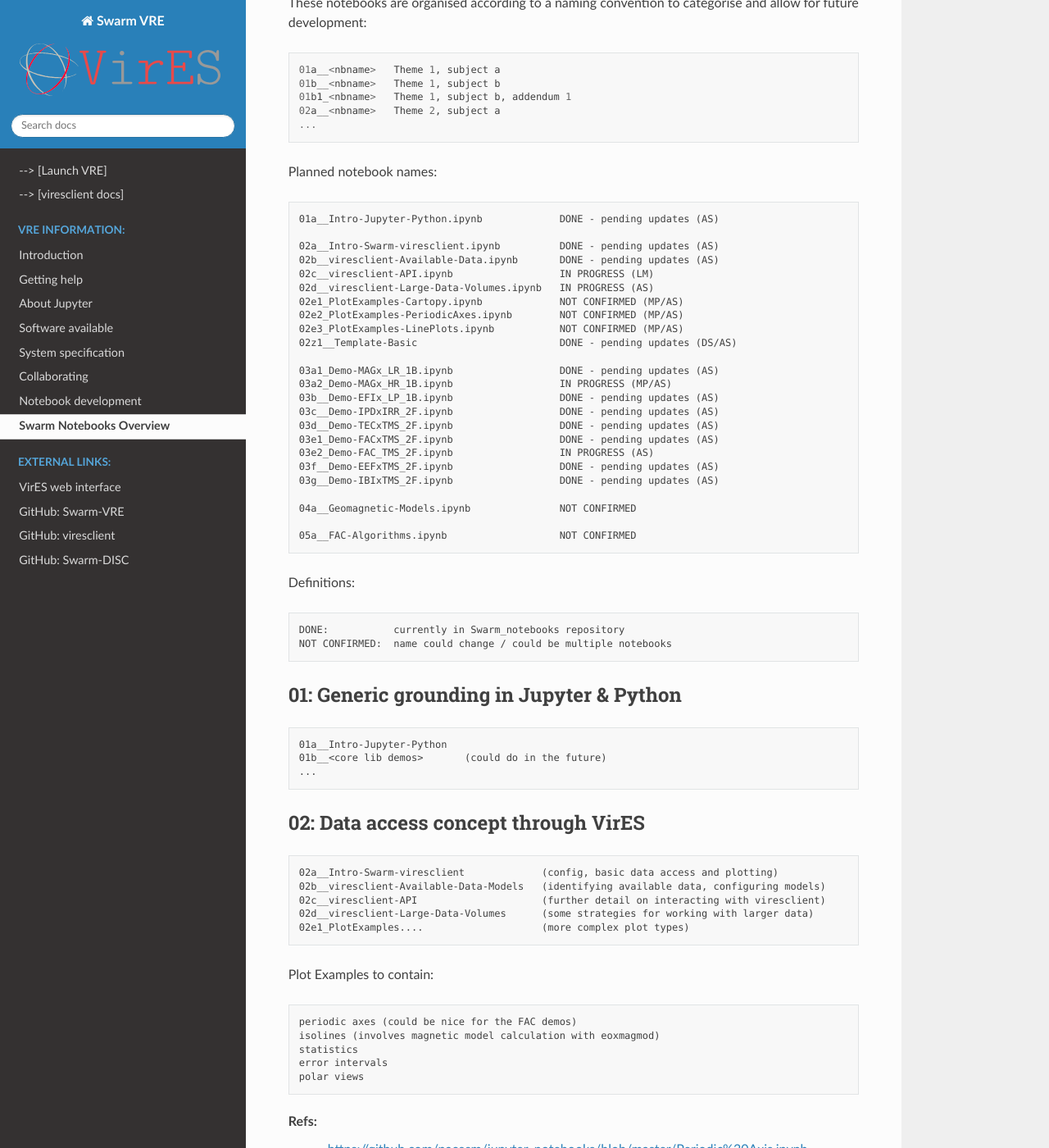
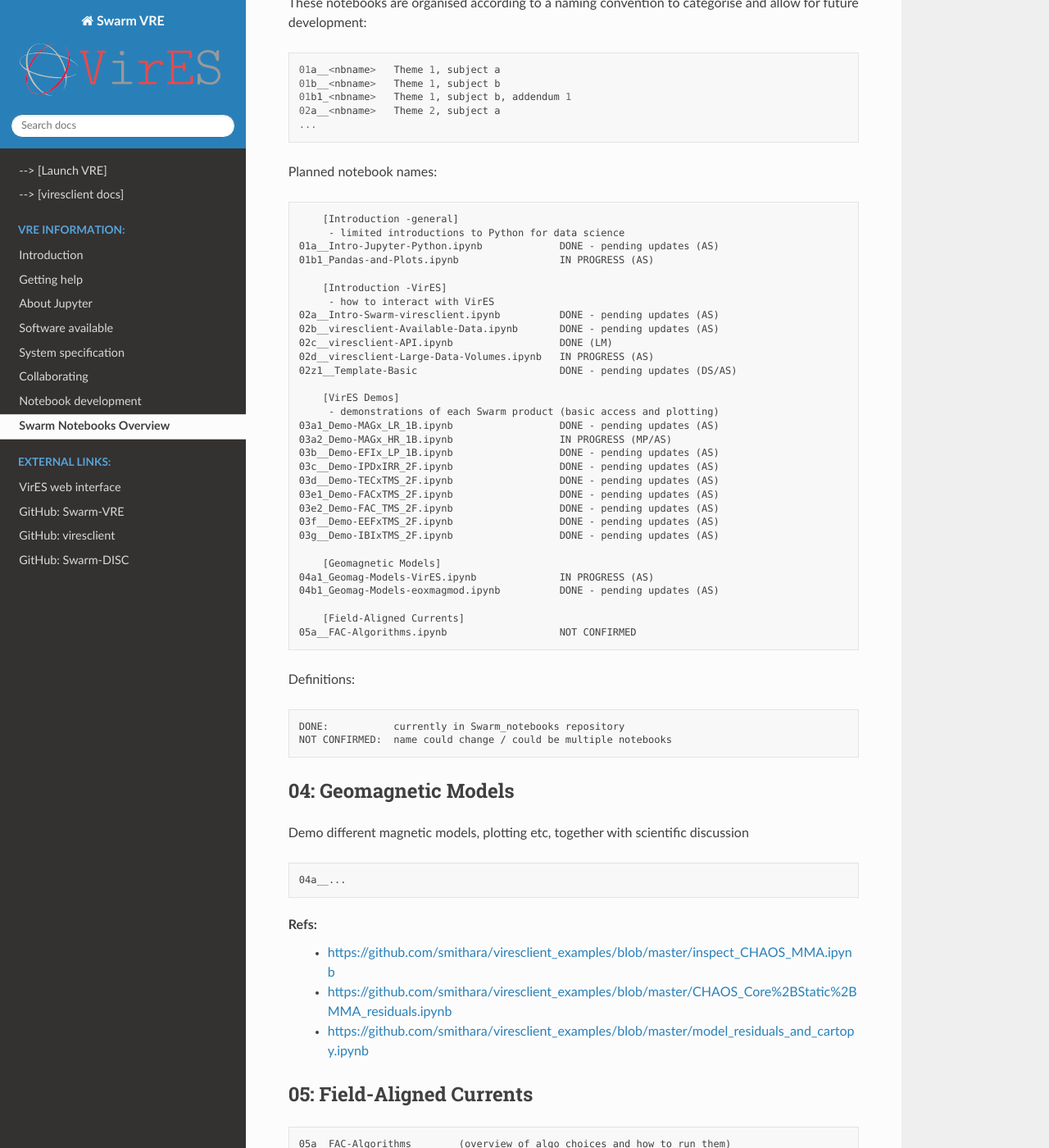
Before and after one commit to ESA-VirES/Swarm-VRE, a Sphinx documentation site: the page built from docs/notebooks_preface.rst, in a window 1280 px wide and 1400 px high, scrolled down 568 px. Shown: the whole window at 82% size. Built offline with Sphinx 7.4.7 and the Read the Docs theme 2.0.0, drawn with Linux system fonts in a browser that asks for light colours; pages that are not in the unit, such as notebooks, are missing from menus; the version number could not be read and is left out; some of the changed text lies outside the part shown.

Commit message:
Add automatic handling of both staging and master notebooks.

```diff
--- a/docs/conf.py
+++ b/docs/conf.py
@@ -24,8 +24,15 @@
          "Swarm_notebooks"],
         check=True)
 else:
-    run(["git", "-C", "Swarm_notebooks/", "fetch"])
-    run(["git", "-C", "Swarm_notebooks/", "reset", "--hard", "origin/master"])
+    run("git -C Swarm_notebooks/ pull".split())
+run("pwd")
+# Identify current branch of these docs
+# - should be "master" or "staging", to match both Swarm-VRE & Swarm_notebooks
+branchname = run("git rev-parse --abbrev-ref HEAD".split(),
+                 check=True, capture_output=True, text=True)
+branchname = branchname.stdout.strip("\n")
+# Use that to access the associated branch on Swarm_notebooks
+run(f"git -C Swarm_notebooks/ checkout {branchname}".split())
 
 
 # -- Project information -----------------------------------------------------
@@ -67,12 +74,13 @@
 
     | Notebook source repo: https://github.com/Swarm-DISC/Swarm_notebooks
     | Notebook name: ``{{ nbname }}``
-        (`executed <{{
+        (`download .ipynb <{{
         "https://raw.githubusercontent.com/Swarm-DISC/Swarm_notebooks/master/"
         + nbname }}>`_)
-        (`unexecuted <{{
-        "https://raw.githubusercontent.com/Swarm-DISC/Swarm_notebooks/staging/"
-        + nbname }}>`_)
+    | `Alternative view with nbviewer <{{
+        "https://nbviewer.jupyter.org/github/Swarm-DISC/Swarm_notebooks/tree/master/"
+        + nbname }}>`_ - sometimes the formatting below can be messed up
+        as it is processed by nbsphinx
 
     .. raw:: html
 
@@ -84,9 +92,20 @@
                 Launch on VRE!
             </button>
         </a>
+"""
+if branchname == "staging":
+    nbsphinx_prolog += """\n
+.. warning::
 
-
-"""
+    | You are currently viewing the staging branch and links above are
+        invalid. Instead use:
+    | `Alternative view with nbviewer <{{
+        "https://nbviewer.jupyter.org/github/Swarm-DISC/Swarm_notebooks/tree/staging/"
+        + nbname }}>`_
+    | `Download .ipynb <{{
+        "https://raw.githubusercontent.com/Swarm-DISC/Swarm_notebooks/staging/"
+        + nbname }}>`_
+    """
 nbsphinx_execute = 'never'
 
 
--- a/docs/notebooks_preface.rst
+++ b/docs/notebooks_preface.rst
@@ -20,6 +20,7 @@
                 Launch on VRE!
             </button>
         </a>
+
 
 Notebook catalogue
 ------------------
@@ -36,29 +37,36 @@
 
 .. code-block:: none
 
+      [Introduction -general]
+       - limited introductions to Python for data science
   01a__Intro-Jupyter-Python.ipynb             DONE - pending updates (AS)
+  01b1_Pandas-and-Plots.ipynb                 IN PROGRESS (AS)
 
+      [Introduction -VirES]
+       - how to interact with VirES
   02a__Intro-Swarm-viresclient.ipynb          DONE - pending updates (AS)
   02b__viresclient-Available-Data.ipynb       DONE - pending updates (AS)
-  02c__viresclient-API.ipynb                  IN PROGRESS (LM)
+  02c__viresclient-API.ipynb                  DONE (LM)
   02d__viresclient-Large-Data-Volumes.ipynb   IN PROGRESS (AS)
-  02e1_PlotExamples-Cartopy.ipynb             NOT CONFIRMED (MP/AS)
-  02e2_PlotExamples-PeriodicAxes.ipynb        NOT CONFIRMED (MP/AS)
-  02e3_PlotExamples-LinePlots.ipynb           NOT CONFIRMED (MP/AS)
   02z1__Template-Basic                        DONE - pending updates (DS/AS)
 
+      [VirES Demos]
+       - demonstrations of each Swarm product (basic access and plotting)
   03a1_Demo-MAGx_LR_1B.ipynb                  DONE - pending updates (AS)
   03a2_Demo-MAGx_HR_1B.ipynb                  IN PROGRESS (MP/AS)
   03b__Demo-EFIx_LP_1B.ipynb                  DONE - pending updates (AS)
   03c__Demo-IPDxIRR_2F.ipynb                  DONE - pending updates (AS)
   03d__Demo-TECxTMS_2F.ipynb                  DONE - pending updates (AS)
   03e1_Demo-FACxTMS_2F.ipynb                  DONE - pending updates (AS)
-  03e2_Demo-FAC_TMS_2F.ipynb                  IN PROGRESS (AS)
+  03e2_Demo-FAC_TMS_2F.ipynb                  DONE - pending updates (AS)
   03f__Demo-EEFxTMS_2F.ipynb                  DONE - pending updates (AS)
   03g__Demo-IBIxTMS_2F.ipynb                  DONE - pending updates (AS)
 
-  04a__Geomagnetic-Models.ipynb               NOT CONFIRMED
+      [Geomagnetic Models]
+  04a1_Geomag-Models-VirES.ipynb              IN PROGRESS (AS)
+  04b1_Geomag-Models-eoxmagmod.ipynb          DONE - pending updates (AS)
 
+      [Field-Aligned Currents]
   05a__FAC-Algorithms.ipynb                   NOT CONFIRMED
 
 Definitions:
@@ -68,47 +76,8 @@
   DONE:           currently in Swarm_notebooks repository
   NOT CONFIRMED:  name could change / could be multiple notebooks
 
-01: Generic grounding in Jupyter & Python
------------------------------------------
-.. code-block:: none
-
-  01a__Intro-Jupyter-Python
-  01b__<core lib demos>       (could do in the future)
-  ...
-
-02: Data access concept through VirES
--------------------------------------
-.. code-block:: none
-
-  02a__Intro-Swarm-viresclient             (config, basic data access and plotting)
-  02b__viresclient-Available-Data-Models   (identifying available data, configuring models)
-  02c__viresclient-API                     (further detail on interacting with viresclient)
-  02d__viresclient-Large-Data-Volumes      (some strategies for working with larger data)
-  02e1_PlotExamples....                    (more complex plot types)
-
-Plot Examples to contain:
-
-.. code-block:: none
-
-  periodic axes (could be nice for the FAC demos)
-  isolines (involves magnetic model calculation with eoxmagmod)
-  statistics
-  error intervals
-  polar views
-
-Refs:
-  - https://github.com/pacesm/jupyter_notebooks/blob/master/Periodic%20Axis.ipynb
-  - https://github.com/pacesm/jupyter_notebooks/blob/master/examples/CHAOS-6_Cartopy_Contours.ipynb
-
-03: Demonstrate accessing each product
---------------------------------------
-.. code-block:: none
-
-  03a1_Demo-MAGx_LR_1B           (load and plot example of the data/product)
-  etc... for each product/collection, using the official Swarm product names
-
-04: Magnetic model comparisons
-------------------------------
+04: Geomagnetic Models
+----------------------
 Demo different magnetic models, plotting etc, together with scientific discussion
 
 .. code-block:: none
@@ -120,8 +89,8 @@
   - https://github.com/smithara/viresclient_examples/blob/master/CHAOS_Core%2BStatic%2BMMA_residuals.ipynb
   - https://github.com/smithara/viresclient_examples/blob/master/model_residuals_and_cartopy.ipynb
 
-05: FAC Demonstrations
-----------------------
+05: Field-Aligned Currents
+--------------------------
 .. code-block:: none
 
   05a__FAC-Algorithms        (overview of algo choices and how to run them)
```
Also changed, not shown: other parts of docs/notebooks_preface.rst (+1 -1 lines), docs/index.rst (+8 -0 lines).
